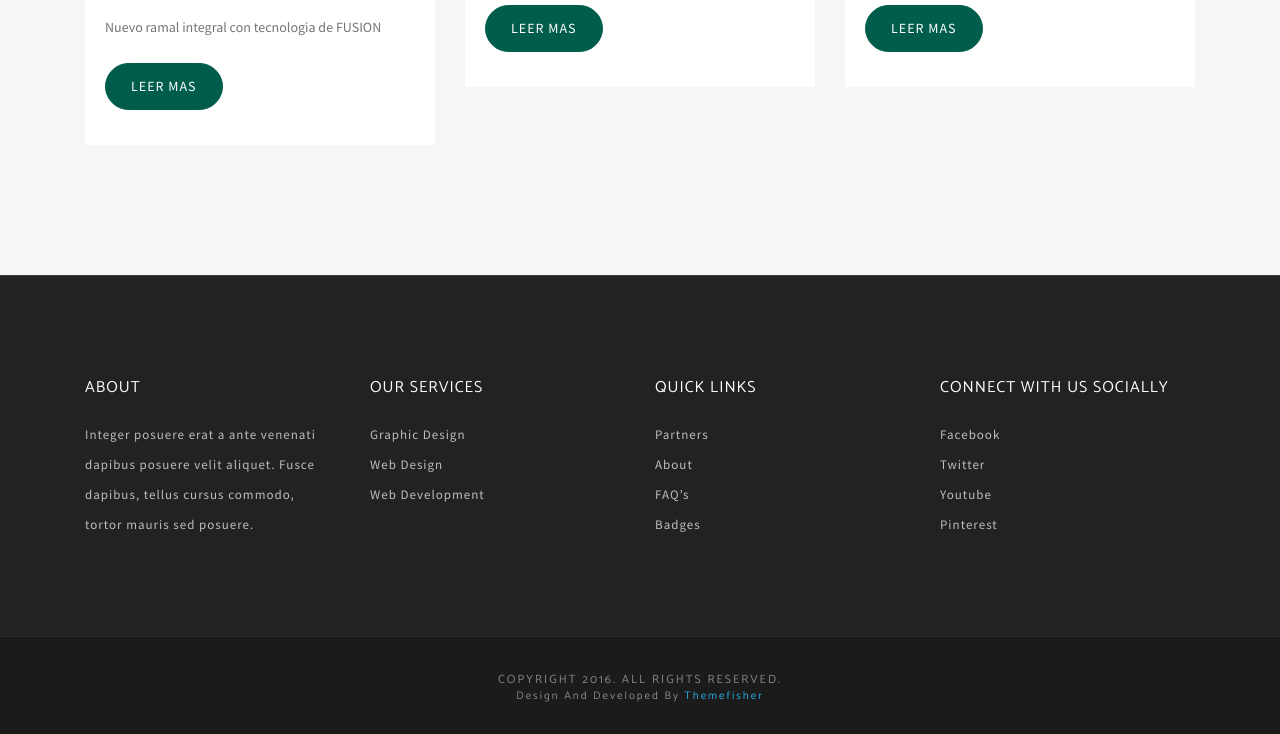
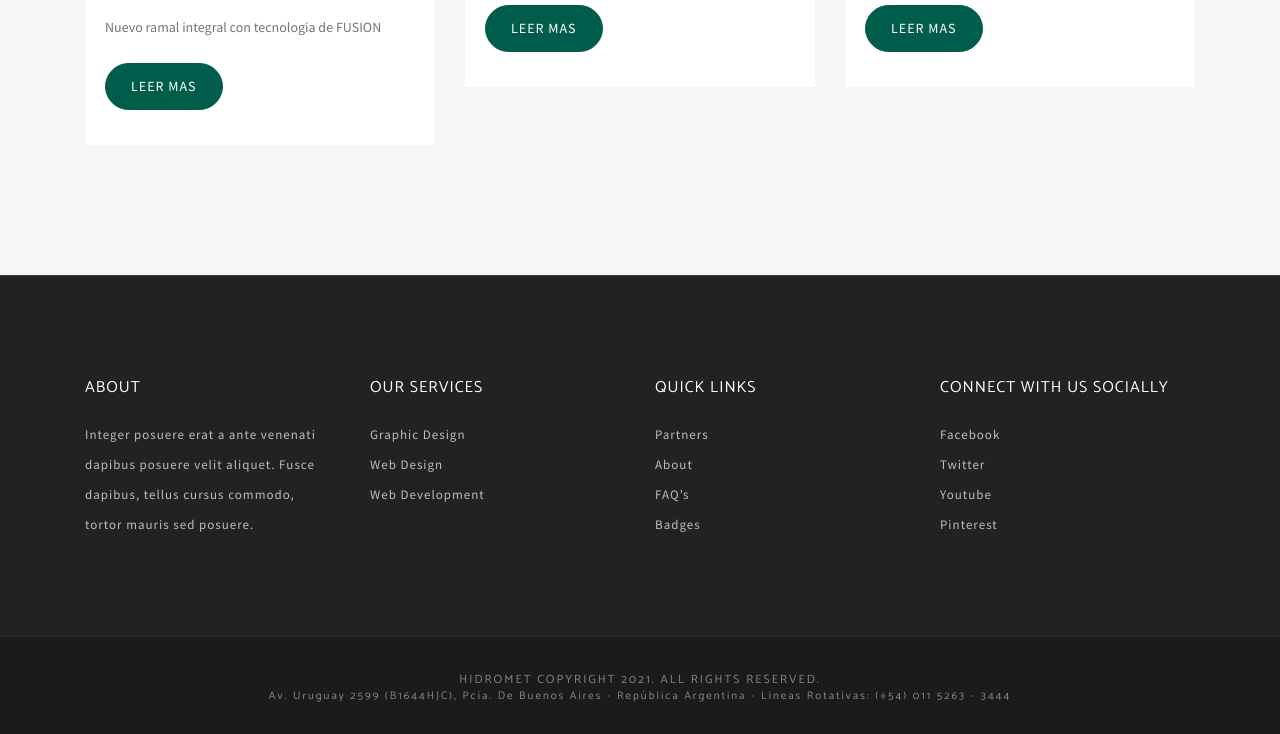
Before and after one commit to Ftognola99/HIDROMET_PROJECT1, a plain HTML site: page index.html in a window 1280 px wide. Shown: the part 3096-3830 px from the top of the page. Drawn offline with Linux system fonts and the light colour scheme; some packages are replaced by stand-ins of ours.

Commit message:
hidromet_project1

```diff
--- a/index.html
+++ b/index.html
@@ -433,8 +433,9 @@ Start About Section
     </div> <!-- end container -->
   </div>
   <div class="footer-bottom">
-    <h5>Copyright 2016. All rights reserved.</h5>
-    <h6>Design and Developed by <a href="">Themefisher</a></h6>
+    <h5>Hidromet Copyright 2021. All rights reserved.</h5>
+    <h6>Av. Uruguay 2599 (B1644HJC), Pcia. de Buenos Aires - República Argentina - Lineas Rotativas: (+54) 011 5263 - 3444
+		<a href=""></a></h6>
   </div>
 </footer> <!-- end footer -->
 
```
Also changed, not shown: productos.html (+3 -2 lines).
